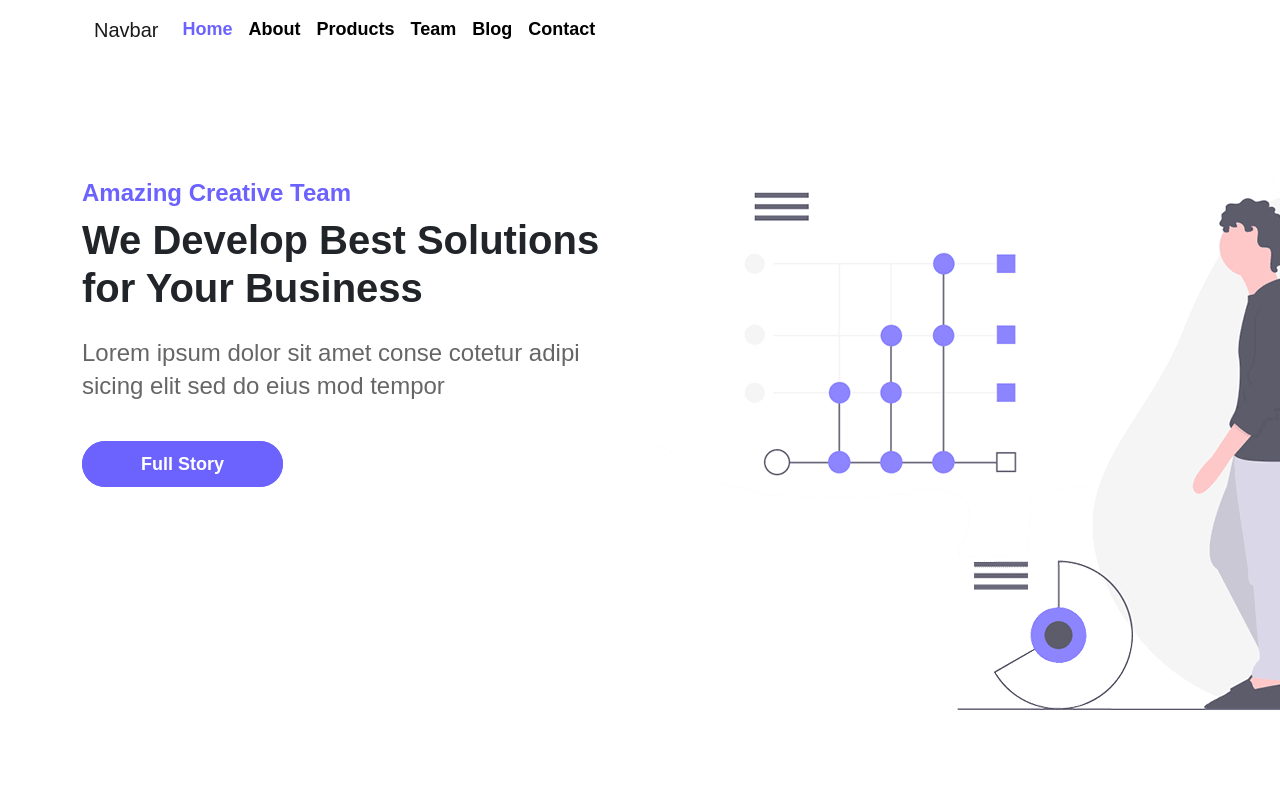
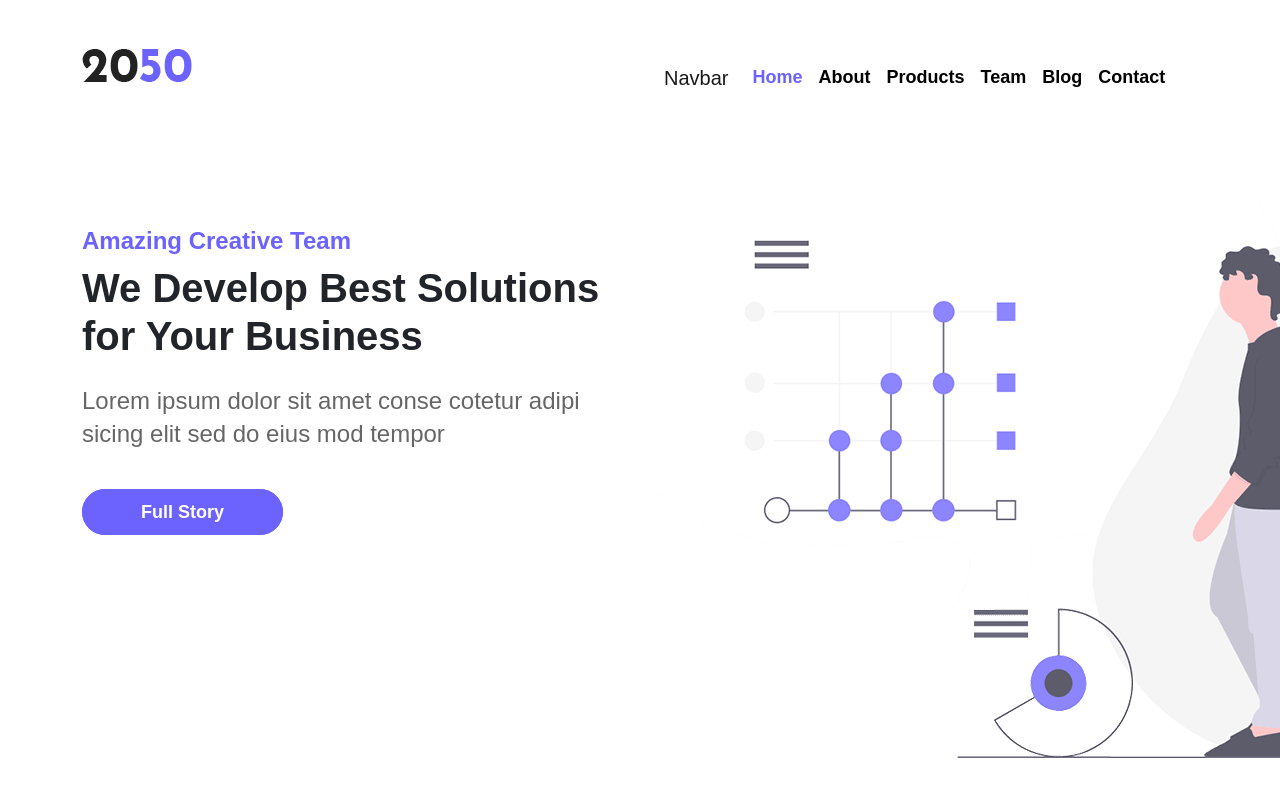
Before and after one commit to Hammuda007/2050-landing-page-template, a plain HTML site: page index.html in a window 1280 px wide. Shown: the top 800 px of the page. Drawn offline with nearby package versions, Linux system fonts and the light colour scheme; a web font is replaced by a local one.

Commit message:
the last update

```diff
--- a/Css/Style.css
+++ b/Css/Style.css
@@ -139,6 +139,9 @@ body {
     background-color: #f0f6fb;
 
 }
+.blog_card{
+    overflow: hidden;
+}
 .blog_card:hover img{
 
 	transform: scale(1.1);
--- a/index.html
+++ b/index.html
@@ -14,9 +14,13 @@
   <body>
 
 
-    <div class="container">
-
-    <nav class="navbar navbar-expand-lg ">
+    <div class="container ">
+      <div class="row mt-5 mb-5">
+        <div class="col-lg-6">
+          <img src="Images/logo.png" alt="">
+        </div>
+        <div class="col-lg-6">
+          <nav class="navbar navbar-expand-lg  ">
             <div class="container-fluid">
               <a class="navbar-brand" href="#">Navbar</a>
               <button class="navbar-toggler" type="button" data-bs-toggle="collapse" data-bs-target="#navbarSupportedContent" aria-controls="navbarSupportedContent" aria-expanded="false" aria-label="Toggle navigation">
@@ -62,6 +66,10 @@
             </div>
           </nav>
           </div>
+        </div>
+      </div>
+
+
     <div class="container mt-5 mb-5">
       <div class="row pt-4">
         <div class="col-lg-6 pt-5">
```
Also changed, not shown: Images/logo.png (added). Lines whose indentation alone changed are shown as unchanged.
